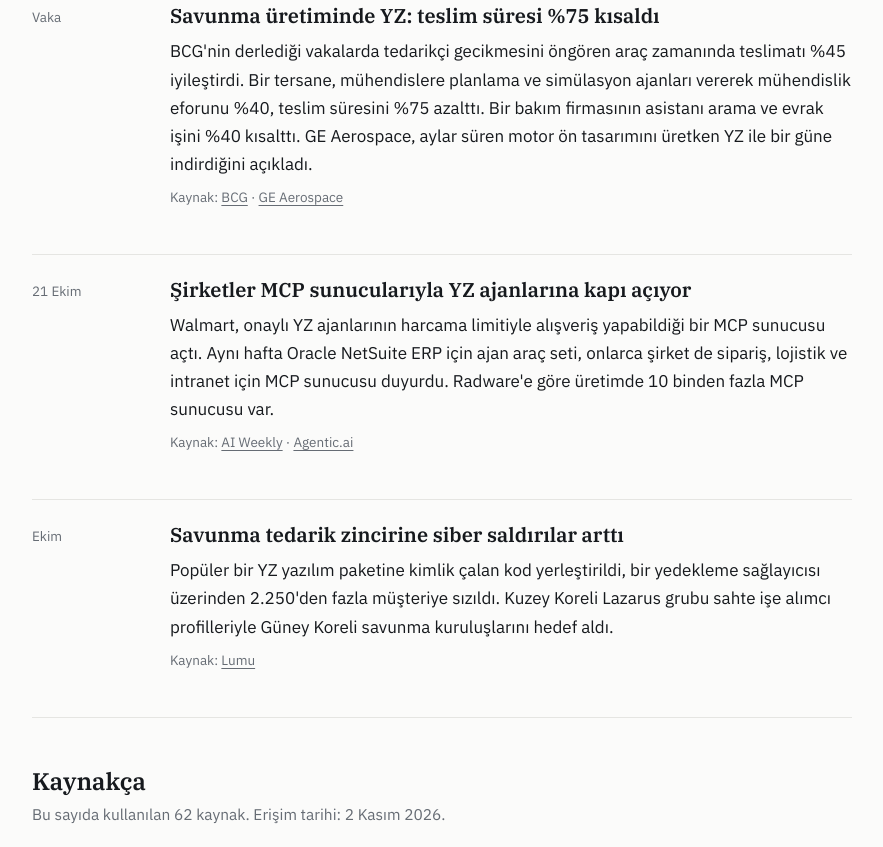
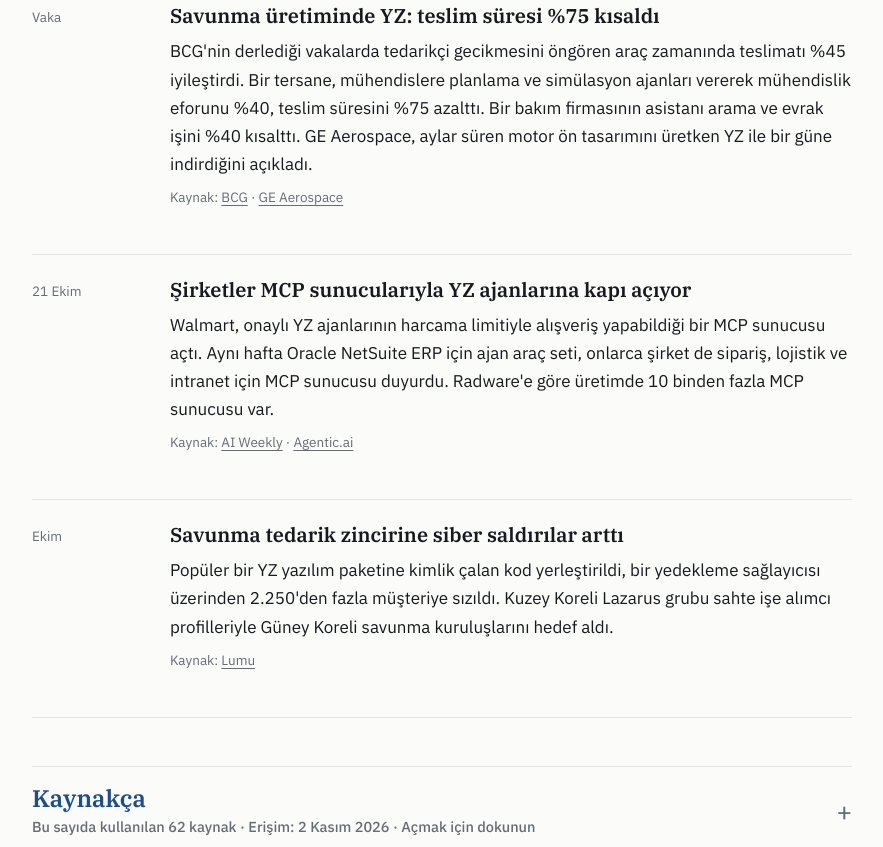
Before and after one commit to elcuman/Bulten, a plain HTML site: page arsiv/2026-11-02.html in a window 1280 px wide. Shown: the part 11153-12000 px from the top of the page, without its empty margins (198-1081 px from the left). Drawn offline with Linux system fonts and the light colour scheme.

Commit message:
Bülten: kaynakça açılır kapanır
Co-Authored-By: Claude Opus 5.5 <noreply@anthropic.com>
Claude-Session: https://claude.ai/code/session_015Jypd3jjcAunijT5T34gyz

```diff
--- a/arsiv/2026-11-02.html
+++ b/arsiv/2026-11-02.html
@@ -131,7 +131,14 @@ details ul{margin:8px 0 0;padding-left:18px;display:grid;gap:5px}
 .src{font-size:13.5px;color:var(--muted)}
 .src a{color:var(--muted)}
 .src a:hover{color:var(--accent)}
-#kaynakca ol{margin:0;padding-left:28px;columns:2 300px;column-gap:32px;font-size:14px;line-height:1.5}
+.ref-sum{list-style:none;cursor:pointer;display:grid;grid-template-columns:1fr auto;gap:2px 12px;align-items:center;border-top:1px solid var(--line);border-bottom:1px solid var(--line);padding:16px 0}
+.ref-sum::-webkit-details-marker{display:none}
+.ref-sum h2{margin:0}
+.ref-sum .lede{grid-column:1;margin:0;font-size:14.5px}
+.ref-sum::after{content:"+";grid-column:2;grid-row:1 / span 2;font-size:26px;line-height:1;color:var(--muted);font-weight:300}
+#ref-box[open] .ref-sum::after{content:"−"}
+#ref-box[open] .ref-sum{border-bottom:0}
+#kaynakca ol{margin:8px 0 0;padding-left:28px;columns:2 300px;column-gap:32px;font-size:14px;line-height:1.5}
 #kaynakca li{break-inside:avoid;margin:0 0 10px;color:var(--muted)}
 #kaynakca li a{color:var(--ink);font-weight:500}
 #kaynakca li span{display:block;font-size:13px}
@@ -208,10 +215,11 @@ footer{color:var(--muted);font-size:14px;display:grid;gap:4px;border-top:3px sol
     <div id="list"></div>
   </section>
 
-  <section id="kaynakca" aria-labelledby="ref-h">
-    <h2 id="ref-h">Kaynakça</h2>
-    <p class="lede" id="ref-lede"></p>
-    <ol id="refs"></ol>
+  <section id="kaynakca">
+    <details id="ref-box">
+      <summary class="ref-sum"><h2 id="ref-h">Kaynakça</h2><span class="lede" id="ref-lede"></span></summary>
+      <ol id="refs"></ol>
+    </details>
   </section>
 
   <footer>
@@ -672,7 +680,11 @@ footer{color:var(--muted);font-size:14px;display:grid;gap:4px;border-top:3px sol
   data.forEach(function(n){ n.src.forEach(function(s){ addRef(s[0],s[1],n.title); }); });
   viz.charts.forEach(function(c){ (c.src||[]).forEach(function(s){ addRef(s[0],s[1],'Grafik: '+c.title); }); });
   function host(u){ try{ return new URL(u).hostname.replace(/^www\./,''); }catch(e){ return ''; } }
-  document.getElementById('ref-lede').textContent='Bu sayıda kullanılan '+refs.length+' kaynak. Erişim tarihi: '+viz.issueLabel+'.';
+  document.getElementById('ref-lede').textContent='Bu sayıda kullanılan '+refs.length+' kaynak · Erişim: '+viz.issueLabel+' · Açmak için dokunun';
+  var refBox=document.getElementById('ref-box');
+  function openRefs(){ if(location.hash==='#kaynakca') refBox.open=true; }
+  window.addEventListener('hashchange',openRefs); openRefs();
+  document.querySelectorAll('a[href="#kaynakca"]').forEach(function(a){ a.addEventListener('click',function(){ refBox.open=true; }); });
   document.getElementById('refs').innerHTML=refs.map(function(r){
     return '<li><a href="'+esc(r.url)+'" target="_blank" rel="noopener">'+esc(r.name)+'</a> · '+esc(host(r.url))+'<span>'+esc(r.ctx.join(' · '))+'</span></li>';
   }).join('');
```
Also changed, not shown: index.html (+18 -6 lines).
